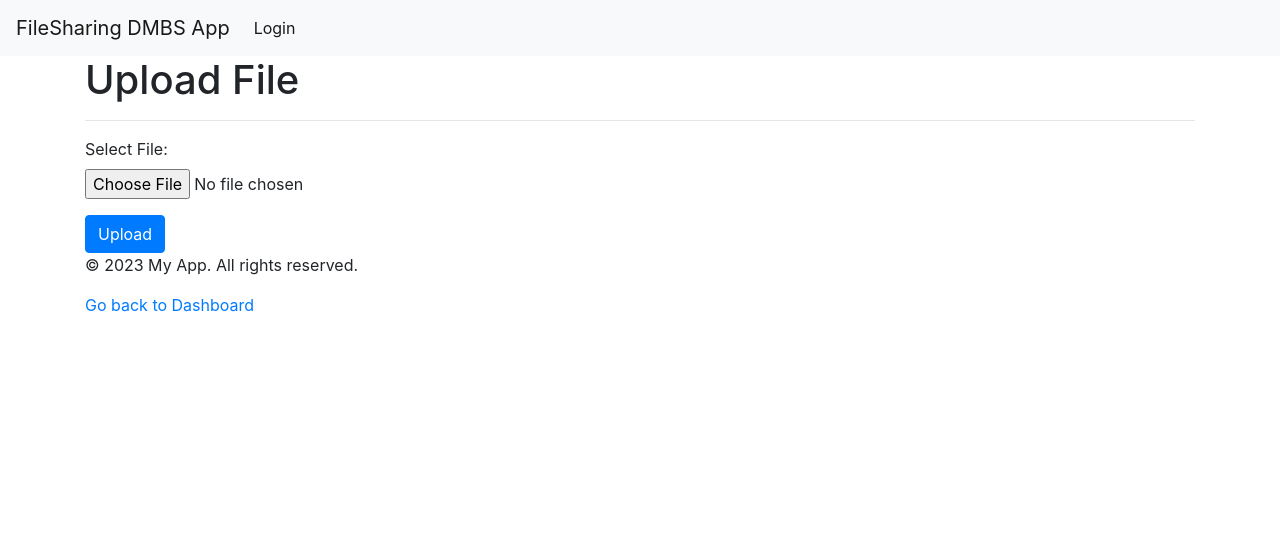
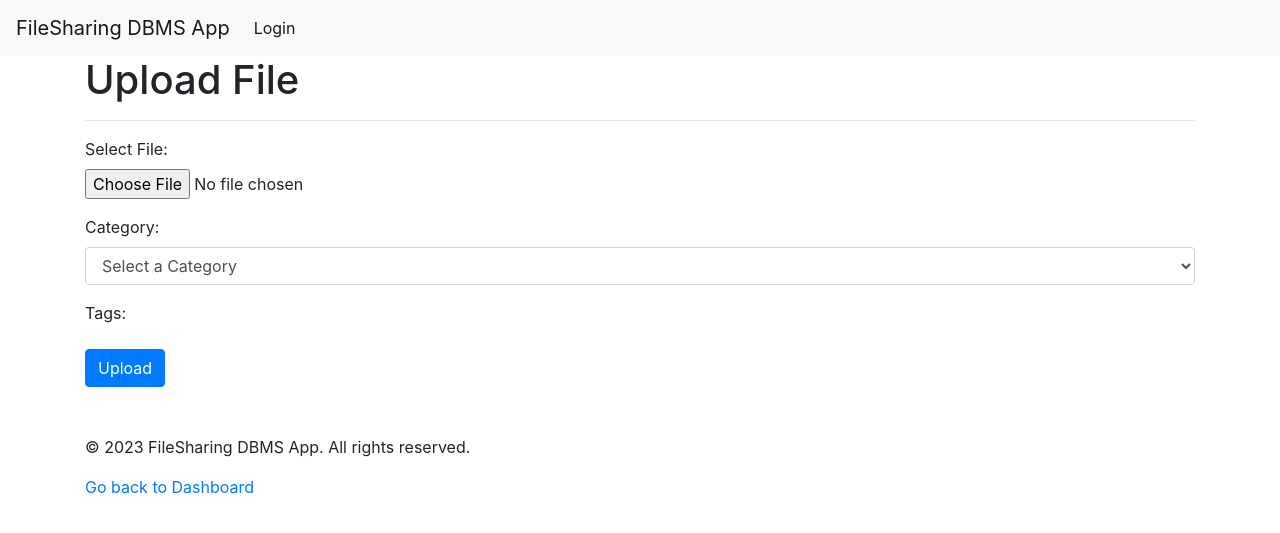
Before and after one commit to cutekernel/filesharingapp, a Flask app: page /uploadfile in a window 1280 px wide. Shown: the top 533 px of the page. Run offline with Flask 3, Linux system fonts and the light colour scheme; data that the repository does not hold is empty; some libraries are stand-ins or nearby versions.

Commit message:
upload file - category OK, checkboxes in progress

```diff
--- a/ui/app.py
+++ b/ui/app.py
@@ -257,8 +257,8 @@ def getprofile():
         queryuser= db.session.execute(text(query), {"Username": session['username']})
         user = queryuser.fetchone()
         userdata = {key: value for key, value in zip(queryuser.keys(), user)}
-        return jsonify(str(userdata))
-        # return render_template('profile.html')
+        # return jsonify(str(userdata))
+        return render_template('profile.html', userdata=userdata)
     else:
          redirect('/login')
 
@@ -357,7 +357,13 @@ def updateprofile():
 
 @app.route('/uploadfile', methods=['GET', 'POST'])
 def uploadfile():
+    categories = get_categories()
+    tags = get_tags()
     if request.method == 'POST':
+        # add a user to a group
+
+
+
         # Check if a file was provided in the request
         if 'file' not in request.files:
             # flash('No file selected.')
@@ -440,7 +446,7 @@ def uploadfile():
                 INSERT INTO File (FileName, FileSize, UploadDate, LatestVersionID, UserID, FormatID)
                 VALUES (:filename, :file_size, :upload_date, :latest_version_id, :user_id, :format_id)
             """
-            db.session.execute(
+            result = db.session.execute(
                 text(insert_query),
                 {
                     "filename": file.filename,
@@ -454,14 +460,54 @@ def uploadfile():
             )
 
             # the size is in Bytes
-
             db.session.commit()
 
-        # flash('File uploaded successfully.')
+
+            # operations on selected checkboxes
+            selected_checkboxes = request.form.getlist('checkbox')
+            for selection in selected_checkboxes:
+                #get the tagid from the name
+                query = "SELECT TagID FROM Tag WHERE TagName = :tagname"
+                tagid=db.session.execute(text(query), {"fileid": result.lastrowid, "tagname": selection}).fetchone([0])
+                app.logger.debug(tagid)
+
+                #insert the tag id with fileid
+                query = "INSERT INTO file_has_tag (fileID, tagID) VALUES (:fileid, :tagid) "
+                db.session.execute(text(query), {"fileid": result.lastrowid, "tagid": tagid})
+                db.session.commit()
+
+
+            if 'category' in request.form:
+                categoryname = request.form.get('category')
+                fileid = result.lastrowid
+                query = "SELECT CategoryID FROM FileCategory WHERE CategoryName = :categoryname "
+                querycat = db.session.execute(text(query), {"categoryname": categoryname})
+                categoryid = querycat.fetchone()[0]
+                # app.logger.debug(categoryid)
+                # insert into the file_has_category table
+                query = "INSERT INTO file_has_filecategory (fileID, categoryID) VALUES (:fileid, :categoryid) "
+                querycat = db.session.execute(text(query), {"fileid": fileid, "categoryid": categoryid})
+                db.session.commit()
+
+
+
         return redirect('/uploadfile')
+    return render_template('upload.html', categories=categories, tags=tags)
 
     # If the request method is GET, show the file upload form
     return render_template('upload.html')
+def get_categories():
+    query = "SELECT CategoryName FROM FileCategory"
+    result = db.session.execute(text(query))
+    categories = [row[0] for row in result.fetchall()]
+    return categories
+
+def get_tags():
+    query = "SELECT TagName FROM Tag"
+    result = db.session.execute(text(query))
+    tags = [row[0] for row in result.fetchall()]
+    return tags
+
 def allowed_file(filename):
     return '.' in filename and \
            filename.rsplit('.', 1)[1].lower() in ALLOWED_EXTENSIONS
@@ -480,8 +526,24 @@ def getfiledetails():
     m_filedetails = result.fetchone()
     # store each file in a list with its corresponding attributes
     m_file={key: value for key, value in zip(result.keys(), m_filedetails)}
+
+
+    query = "SELECT ruleID  FROM file_has_ac_rule WHERE FileID = :file_id"
+    result = db.session.execute(text(query), {'file_id': fileid})
+    m_ruleids = [str(t[0]) for t in result.fetchall()]
+    # ruleids = {key: value for key, value in zip(result.keys(), m_ruleids)}
+    allrules = []
+
+    app.logger.debug( [t[0] for t in m_ruleids])
+    for ruleid in m_ruleids:
+        query = "SELECT RuleName, RuleDescription, AccessLevel  FROM AccessControlRule WHERE RuleID = :ruleid"
+        result = db.session.execute(text(query), {'ruleid': ruleid})
+        ruleid = result.fetchone()
+        allrules.append(ruleid)
+
+
     # Render the template and pass the file details as a parameter
-    return render_template('filedetails.html', file_details=m_file)
+    return render_template('filedetails.html', file_details=m_file, ruleids=allrules)
     # return render_template('filedetails.html')
 
 
@@ -506,36 +568,9 @@ def search():
         category = request.form.get('category')
         fileformat = request.form.get('format')
 
-        # Perform the search query based on the search criteria
-        # query = """
-        #     SELECT *
-        #     FROM File
-        # """
-
-        # find the fileid by file name
-        query = """
-            SELECT FileID, , f.FileSize, f.UploadDate
-            FROM File
-            WHERE FileName = :name;
-        """
-
-        # find the file category  based on fileid
-        query = "SELECT categoryID FROM file_has_filecategory WHERE FileID = :fileid "
-        # find the file size based on id
-        query = "SELECT "
-        # find find format based on fileid
-
-        # Perform the search query based on the search criteria
-        # query = """
-        #     SELECT f.FileName, f.FileSize, f.UploadDate
-        #     FROM File AS f
-        #     JOIN FileFormat AS ff ON f.FormatID = ff.FormatID
-        #     JOIN file_has_filecategory AS fc ON f.CategoryID = fc.categoryID
-        #     WHERE 1=1
-        # """
 
         query = """
-                SELECT f.FileName, f.FileSize, f.UploadDate
+                SELECT f.FileID, f.FileName, f.FileSize, f.UploadDate, f.UserID, f.FormatID
                 FROM File AS f
                 JOIN FileFormat AS ff ON f.FormatID = ff.FormatID
                 JOIN file_has_filecategory AS fc ON f.FileID = fc.FileID
@@ -569,11 +604,26 @@ def search():
 
         # Execute the query and fetch results
         results =  db.session.execute(text(query), params)  # Replace with your database library
-        resfile= results.fetchall()
+        resfiles= results.fetchall()
+        allfiles=[]
+        search_attributes = ["fileid", "filename", "filesize", "uploaddate", "userid", "formatid"]
+        for resfile in resfiles:
+            m_file = {
+                       "fileid": resfile[0],
+                       "filename": resfile[1],
+                       "filesize": resfile[2],
+                       "uploaddate": resfile[3],
+                       "userid": resfile[4],
+                       "formatid": resfile[5]
+                           }
+            allfiles.append(m_file)
+
+            app.logger.debug(m_file)
+
         # Sort the results by upload date (assuming it's a datetime column)
         # results.sort(key=lambda x: x.upload_date)
 
-        return render_template('search.html', categories=get_categories(), fileformats=get_fileformats(), search_results=resfile)
+        return render_template('search.html', categories=get_categories(), fileformats=get_fileformats(), search_results=allfiles, search_attributes=search_attributes)
 
     # If the request method is GET or no search query is provided, render the search page
     return render_template('search.html', categories=get_categories(), fileformats=get_fileformats())
@@ -615,7 +665,7 @@ def manageusers():
     resmembers = querymembers.fetchall()
     memberdata = []
     for member in resmembers:
-        app.logger.debug(str(resmembers[0]))
+        # app.logger.debug(str(resmembers[0]))
         # get user information
         subquery = "SELECT Username from User WHERE UserID = :userid"
         querymember = db.session.execute(text(subquery), {"userid": member[0]})
@@ -655,11 +705,6 @@ def group_members(members):
   return {group: members for group, members in members_by_group.items()}
 
 
-@app.route('/removegroup', methods=['GET', 'POST'])
-def removegroup():
-    # add a user to a group
-    pass
-    return render_template('removegroup.html')
 
 
 @app.route('/addmember', methods=['GET', 'POST'])
@@ -739,10 +784,49 @@ def removemember():
 @app.route('/creategroup', methods=['GET', 'POST'])
 def creategroup():
     # add a user to a group
-    if request.method == 'POST' and 'username':
-        username = request.form.get('username')
+    if request.method == 'POST'  and 'groupdescription' in request.form and 'groupname' in request.form:
+        groupname = request.form.get('groupname')
+        groupdescription = request.form.get('groupdescription')
 
+        query = """
+            INSERT INTO UserGroup (GroupName, GroupDescription)
+            VALUES (:groupname, :groupdescription)
+        """
+        app.logger.debug(groupname)
+        app.logger.debug(groupdescription)
+        db.session.execute(
+            text(query),
+            {
+                'groupname': groupname,
+                'groupdescription': groupdescription
+            }
+        )
+        db.session.commit()
     return redirect('/manageusers')
+
+
+@app.route('/removegroup', methods=['GET', 'POST'])
+def removegroup():
+    groupnames = get_groupnames()
+
+    if request.method == 'POST'  and 'groupname' in request.form:
+        groupname = request.form.get('groupname')
+
+        query = """
+            DELETE FROM UserGroup
+            WHERE GroupName = :groupname
+        """
+        app.logger.debug(groupname)
+        db.session.execute(
+            text(query),
+            {
+                'groupname': groupname,
+            }
+        )
+        db.session.commit()
+    return render_template('removegroup.html', groupnames=groupnames)
+
+
 
 
 @app.route('/addtags', methods=['GET', 'POST'])
@@ -758,24 +842,5 @@ def removetags():
     return render_template('tag_management.html')
 
 
-
-@app.route("/displaydowntown", methods=["POST", "GET"])
-def displaydowntown():
-
-    # Construct the SQL query string to retrieve the desired data
-    # query = "SELECT DISTINCT c.customer_name, c.customer_city FROM customer c JOIN depositor d ON c.customer_name = d.customer_name JOIN account a ON d.account_number = a.account_number JOIN branch b ON a.branch_name = b.branch_name WHERE b.branch_name = 'Downtown'"
-
-    # # Execute the query and retrieve the results
-    # result = db.session.execute(text(query))
-
-    # # If rows are returned, format the data as a list of dictionaries and return it
-    # if result.rowcount > 0:
-    #     rows = result.fetchall()
-    #     data = [{'name': row[0], 'city': row[1], 'branch': 'Downtown'} for row in rows]
-    #     return jsonify(data)
-    # else:
-    #     return jsonify({'message': 'No matching data found'})
-    return jsonify({'message': 'success path'})
-
 if __name__ == "__main__":
     app.run(host='0.0.0.0', debug=True, port=5000)
--- a/ui/templates/footer.html
+++ b/ui/templates/footer.html
@@ -1,6 +1,9 @@
 <footer class="footer">
+  <br>
+  <br>
+
     <div class="container">
-      <p>© 2023 My App. All rights reserved.</p>
+      <p>© 2023 FileSharing DBMS App. All rights reserved.</p>
       <p><a href="{{ url_for('dashboard') }}">Go back to Dashboard</a></p>
     </div>
   </footer>
--- a/ui/templates/navigation.html
+++ b/ui/templates/navigation.html
@@ -4,7 +4,7 @@
   {% if session['loggedin'] %}
     <a class="navbar-brand" href="{{ url_for('dashboard') }}">FileSharing DMBS App</a>
     {% else %}
-    <a class="navbar-brand" href="#">FileSharing DMBS App</a>
+    <a class="navbar-brand" href="#">FileSharing DBMS App</a>
 
     {% endif %}
 
@@ -19,16 +19,13 @@
           <a class="nav-link" href="{{ url_for('dashboard') }}">Dashboard <span class="sr-only">(current)</span></a>
         </li>
         <li class="nav-item active">
-          <a class="nav-link" href="{{ url_for('getprofile') }}">Profile</a>
-        </li>
-        <li class="nav-item active">
-          <a class="nav-link" href="{{ url_for('logout') }}">Logout</a>
-        </li>
-        <li class="nav-item active">
             <a class="nav-link" href="{{ url_for('search') }}">Search</a>
         </li>
         <li class="nav-item active">
           <a class="nav-link" href="{{ url_for('manageusers') }}">Manage Users</a>
+      </li>
+      <li class="nav-item active">
+        <a class="nav-link" href="{{ url_for('logout') }}">Logout</a>
       </li>
           {% else %}
         <li class="nav-item active">
--- a/ui/templates/upload.html
+++ b/ui/templates/upload.html
@@ -16,6 +16,24 @@
         <label for="file">Select File:</label>
         <input type="file" class="form-control-file" id="file" name="file" required>
       </div>
+      <div class="mb-3">
+        <label for="category">Category:</label>
+        <select class="form-control" id="category" name="category">
+          <option value="">Select a Category</option>
+          {% for category in categories %}
+            <option value="{{ category }}">{{ category }}</option>
+          {% endfor %}
+        </select>
+      </div>
+      <div class="mb-3">
+        <label for="tags">Tags:</label>
+        {% for tag in tags %}
+          <div class="form-check">
+            <input type="checkbox" class="form-check-input" id="tag{{ tag.id }}" name="tags[]" value="{{ tag.id }}">
+            <label class="form-check-label" for="tag{{ tag }}">{{ tag }}</label>
+          </div>
+        {% endfor %}
+      </div>
       <button type="submit" class="btn btn-primary">Upload</button>
     </form>
 
--- a/ui/templates/user_group_management.html
+++ b/ui/templates/user_group_management.html
@@ -26,7 +26,7 @@
 
 
 				</div>
-				<form action="/addusertogroup" method="POST">
+				<form action="/creategroup" method="POST">
 					<div class="form-group">
 						<label for="groupname">Group Name:</label>
 						<input type="text" class="form-control" id="groupname">
```
Also changed, not shown: ui/templates/filedetails.html (+20 -0 lines), ui/templates/removegroup.html (+7 -2 lines), ui/templates/search.html (+19 -7 lines), ui/templates/profile.html (line endings or trailing spaces).
